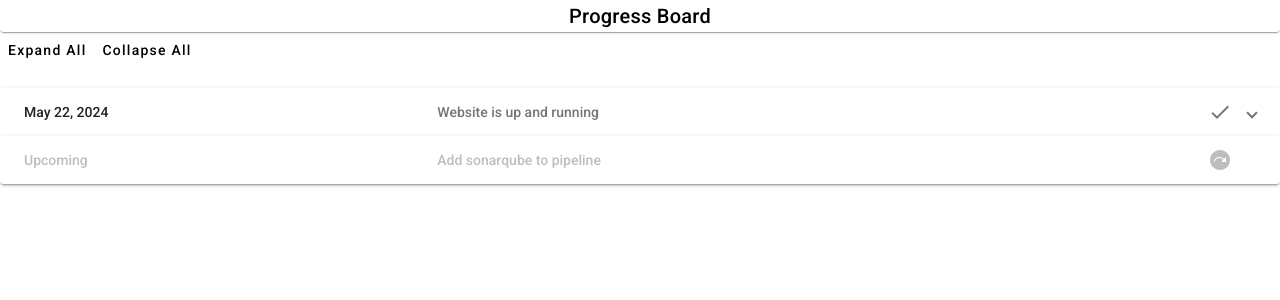
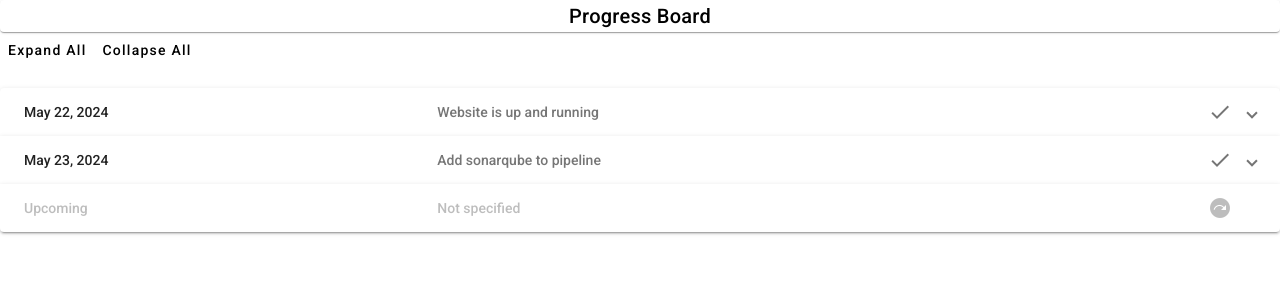
Before and after one commit to avendesta/chi, an Angular app: page / in a window 1280 px wide. Shown: the top 300 px of the page. Built offline with nearby package versions, Linux system fonts and the light colour scheme.

Commit message:
add update

```diff
--- a/src/app/app.component.html
+++ b/src/app/app.component.html
@@ -24,13 +24,28 @@
     </p>
 
   </mat-expansion-panel>
+  <mat-expansion-panel>
+    <mat-expansion-panel-header>
+      <mat-panel-title>
+        May 23, 2024
+      </mat-panel-title>
+      <mat-panel-description>
+        Add sonarqube to pipeline
+        <mat-icon>done</mat-icon>
+      </mat-panel-description>
+    </mat-expansion-panel-header>
+    <p>Sonarqube added to pipeline for
+      both backend and frontend.
+    </p>
+
+  </mat-expansion-panel>
   <mat-expansion-panel disabled>
     <mat-expansion-panel-header>
       <mat-panel-title>
         Upcoming
       </mat-panel-title>
       <mat-panel-description>
-        Add sonarqube to pipeline
+        Not specified
         <mat-icon>next_plan</mat-icon>
       </mat-panel-description>
     </mat-expansion-panel-header>
```
